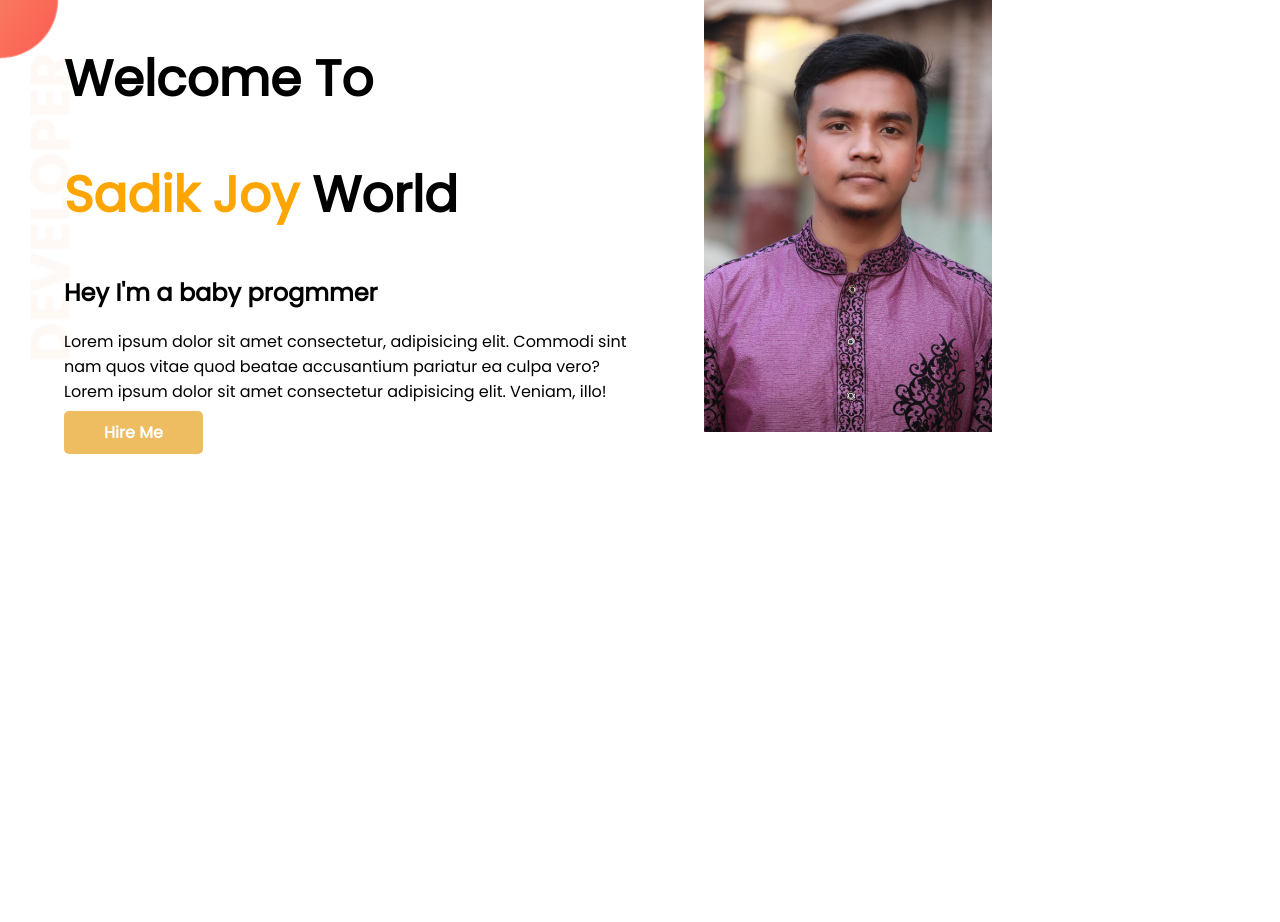
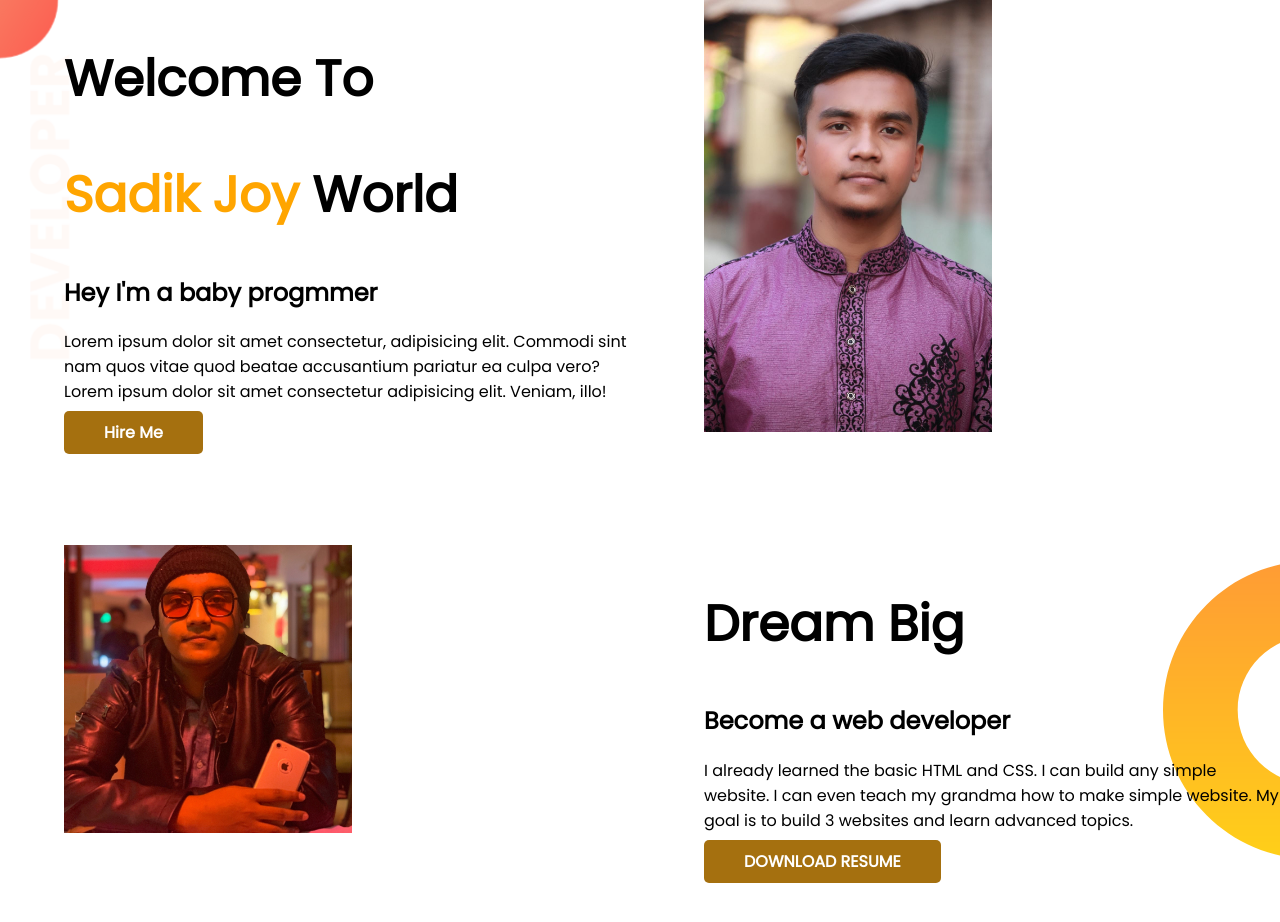
Before and after one commit to sadik0011/developer-portfolio, a plain HTML site: page index.html in a window 1280 px wide. Before the commit the page ends 800 px from the top, so only its background shows below. Drawn offline with Linux system fonts and the light colour scheme.

Commit message:
dream added

```diff
--- a/index.html
+++ b/index.html
@@ -26,6 +26,21 @@
         <div class="half-width"><img src="showOff/joy.jpg" alt="">
         </div>
     </section>
+    <section class="dream-big">
+        <div class="half-width"><img src="showOff/sadik.jpg" alt="">
+        </div>
+        <div class="half-width">
+            <h1>Dream Big</h1>
+            <h2>Become a web developer</h2>
+            <p>I already learned the basic HTML and CSS. I can build any simple website. I can even teach my grandma how
+                to
+                make simple website. My goal is to build 3 websites and learn advanced topics.</p>
+            <a class="link-button" target="_blank" href="">DOWNLOAD RESUME</a>
+        </div>
+
+
+
+    </section>
 </body>
 
 </html>
--- a/style.css
+++ b/style.css
@@ -10,6 +10,7 @@ h1{
 }
 section{
     display: flex;
+    margin-bottom: 100px;
 }
 .half-width{
     width: 50%;
@@ -20,7 +21,7 @@ section{
 }
 .link-button{
     text-decoration: none;
-    background-color: rgb(238, 189, 97);
+    background-color: rgb(165, 112, 15);
     padding: 10px 40px;
     border-radius: 5px ;
     font-weight: 700;
@@ -30,3 +31,8 @@ section{
     background-image: url(images/top-banner.png);
     background-repeat: no-repeat;
 }
+.dream-big{
+    background-image: url(images/dream-bg.png);
+    background-repeat: no-repeat;
+    background-position: right;
+}
```
